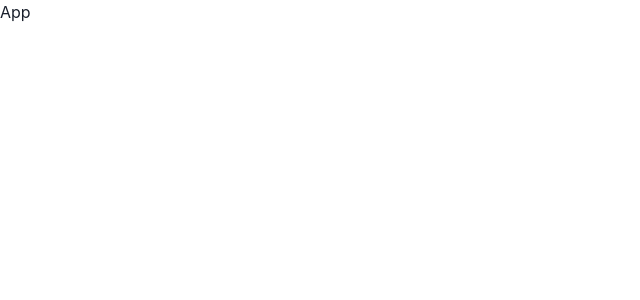
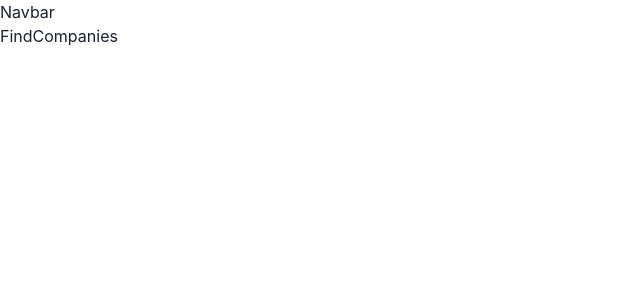
Before and after one commit to Ayush945/Job-Portal-Application, a React (Vite) app in the folder job-portal-frontend/: page /find-companies in a window 1280 px wide. Shown: the top 300 px of the page, without its empty margins (0-640 px from the left). Built offline with nearby package versions, Linux system fonts and the light colour scheme.

Commit message:
added path using react-router

```diff
--- a/job-portal-frontend/src/App.jsx
+++ b/job-portal-frontend/src/App.jsx
@@ -1,8 +1,24 @@
 import React from 'react'
+import { BrowserRouter, Route, Routes } from 'react-router-dom'
+import Homepage from './pages/Homepage'
+import FindSalaries from './pages/FindSalaries'
+import FindCompanies from './pages/FindCompanies'
+import Navigation from './Components/Navigation'
 
 function App() {
   return (
-    <div>App</div>
+    <BrowserRouter>
+      <Routes>
+        <Route path='/' element={<Navigation />} >
+
+          <Route path='/find-salaries' element={<FindSalaries />} />
+          <Route path='/find-companies' element={<FindCompanies />} />
+        </Route>
+      </Routes>
+      <Routes>
+        <Route path='/' element={<Homepage />} />
+      </Routes>
+    </BrowserRouter>
   )
 }
 
--- /dev/null
+++ b/job-portal-frontend/src/Components/Navbar.jsx
@@ -0,0 +1,9 @@
+import React from 'react'
+
+function Navbar() {
+    return (
+        <div>Navbar</div>
+    )
+}
+
+export default Navbar
--- /dev/null
+++ b/job-portal-frontend/src/Components/Navigation.jsx
@@ -0,0 +1,14 @@
+import React from 'react'
+import { Outlet } from 'react-router'
+import Navbar from './Navbar'
+
+function Navigation() {
+    return (
+        <>
+            <Navbar />
+            <Outlet />
+        </>
+    )
+}
+
+export default Navigation
--- /dev/null
+++ b/job-portal-frontend/src/pages/FindCompanies.jsx
@@ -0,0 +1,9 @@
+import React from 'react'
+
+function FindCompanies() {
+    return (
+        <div>FindCompanies</div>
+    )
+}
+
+export default FindCompanies
--- /dev/null
+++ b/job-portal-frontend/src/pages/FindSalaries.jsx
@@ -0,0 +1,9 @@
+import React from 'react'
+
+function FindSalaries() {
+    return (
+        <div>FindSalaries</div>
+    )
+}
+
+export default FindSalaries
--- /dev/null
+++ b/job-portal-frontend/src/pages/Homepage.jsx
@@ -0,0 +1,9 @@
+import React from 'react'
+
+function Homepage() {
+    return (
+        <div>Homepage</div>
+    )
+}
+
+export default Homepage
```
